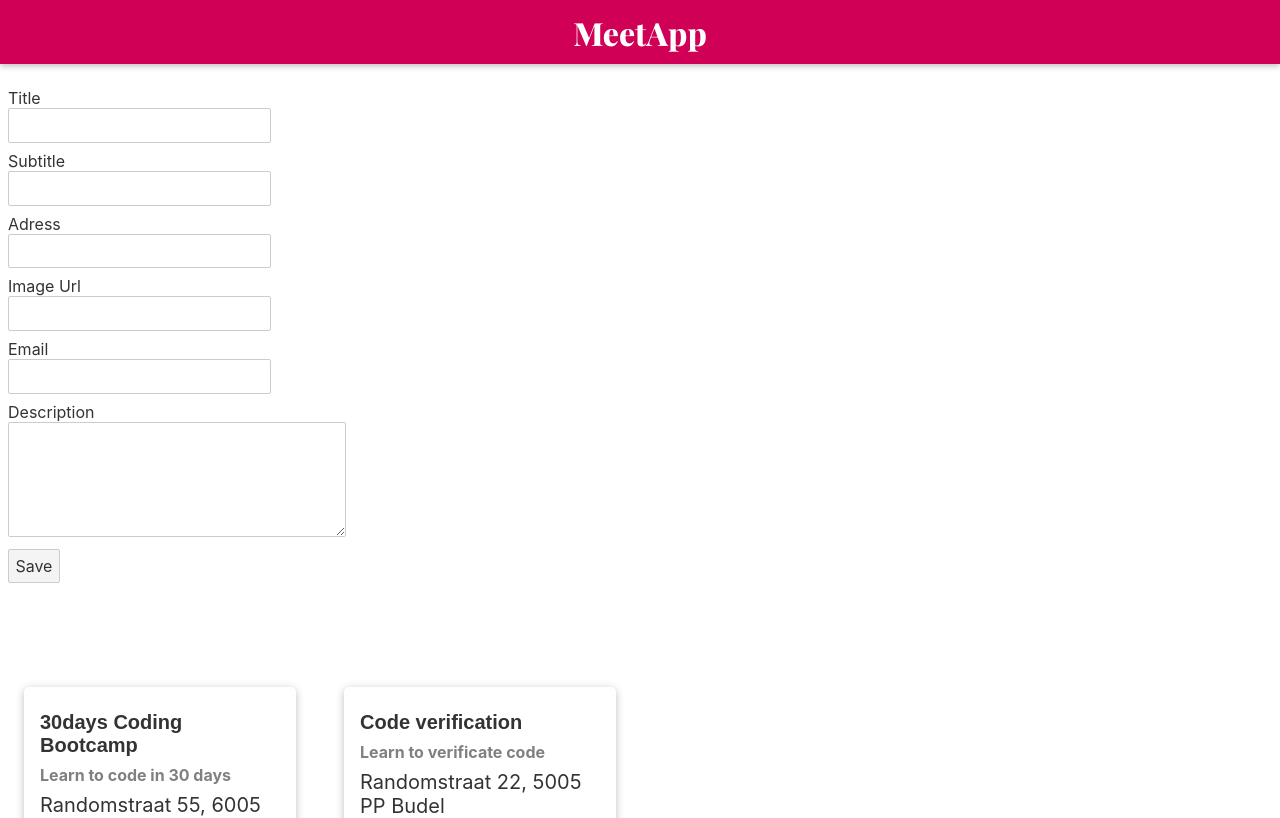
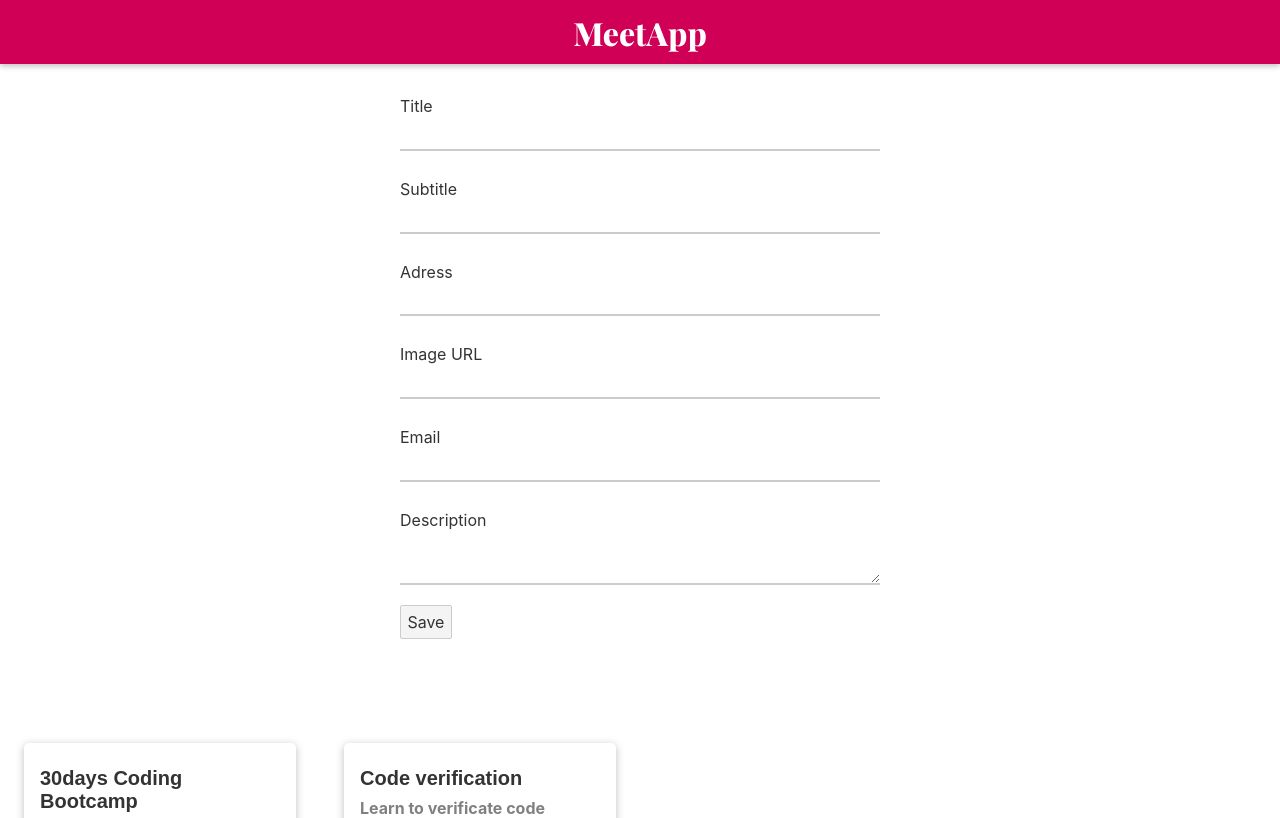
Before and after one commit to cvs10/meetApp, a Svelte app: page / in a window 1280 px wide. Shown: the top 818 px of the page. Built offline with nearby package versions, Linux system fonts and the light colour scheme.

Commit message:
creating and adding TextInput component

```diff
--- a/src/App.svelte
+++ b/src/App.svelte
@@ -1,6 +1,7 @@
 <script>
 	import Header from './UI/Header.svelte';
     import MeetupGrid from './Meetups/MeetupGrid.svelte';
+    import TextInput from "./UI/TextInput.svelte";
 
     let title="";
     let subtitle="";
@@ -52,34 +53,26 @@
     main{
         margin-top: 5rem;
     }
+
+    form{
+        width: 30rem;
+        max-width: 90%;
+        margin: auto;
+        margin-top: 5rem;
+    }
 </style>
 
 <Header />
     <form on:submit|preventDefault={addMeetup}>
-        <div class="form-control">
-            <label for="title">Title</label>
-            <input type="text" id="title" bind:value={title}>
-        </div>
-        <div class="form-control">
-            <label for="subtitle">Subtitle</label>
-            <input type="text" id="subtitle" bind:value={subtitle}>
-        </div>
-        <div class="form-control">
-            <label for="adress">Adress</label>
-            <input type="text" id="adress" bind:value={adress}>
-        </div>
-        <div class="form-control">
-            <label for="imageUrl">Image Url</label>
-            <input type="text" id="imageUrl" bind:value={imageUrl}>
-        </div>
-        <div class="form-control">
-            <label for="email">Email</label>
-            <input type="email" id="email" bind:value={email}>
-        </div>
-        <div class="form-control">
-            <label for="description">Description</label>
-            <textarea id="description" cols="30" rows="5" bind:value={description}></textarea>
-        </div>
+        <TextInput id="title" label="Title" type="text" value={title} on:input={event => (title = event.target.value)} />
+        <TextInput id="subtitle" label="Subtitle" type="text" value={subtitle} on:input={event => (subtitle = event.target.value)} />
+        <TextInput id="adress" label="Adress" type="text" value={adress} on:input={event => (adress = event.target.value)} />
+        <TextInput id="imageUrl" label="Image URL" type="text" value={imageUrl} on:input={event => (imageUrl = event.target.value)} />
+        <TextInput id="email" label="Email" type="email" value={email} on:input={event => (email = event.target.value)} />
+        <TextInput id="description" label="Description" controlType="textarea" value={description} on:input={event => (description = event.target.value)} />
+
+
+
         <button type="submit">Save</button>
     </form>
 <main>
--- /dev/null
+++ b/src/UI/TextInput.svelte
@@ -0,0 +1,50 @@
+<script>
+    export let controlType;
+    export let id;
+    export let label;
+    export let rows;
+    export let value;
+    export let type;
+</script>
+
+<style>
+    input,
+textarea {
+  display: block;
+  width: 100%;
+  font: inherit;
+  border: none;
+  border-bottom: 2px solid #ccc;
+  border-radius: 3px 3px 0 0;
+  background: white;
+  padding: 0.15rem 0.25rem;
+  transition: border-color 0.1s ease-out;
+}
+
+input:focus,
+textarea:focus {
+  border-color: #e40763;
+  outline: none;
+}
+
+label {
+  display: block;
+  margin-bottom: 0.5rem;
+  width: 100%;
+}
+
+.form-control {
+  padding: 0.5rem 0;
+  width: 100%;
+  margin: 0.25rem 0;
+}
+</style>
+
+<div class="form-control">
+    <label for="{id}">{label}</label>
+    {#if controlType === 'textarea'}
+    <textarea id="{id}" rows="{rows}" value={value} on:input></textarea>
+    {:else}
+    <input type="{type}" id="{id}" value={value} on:input>
+    {/if}
+</div>
```
